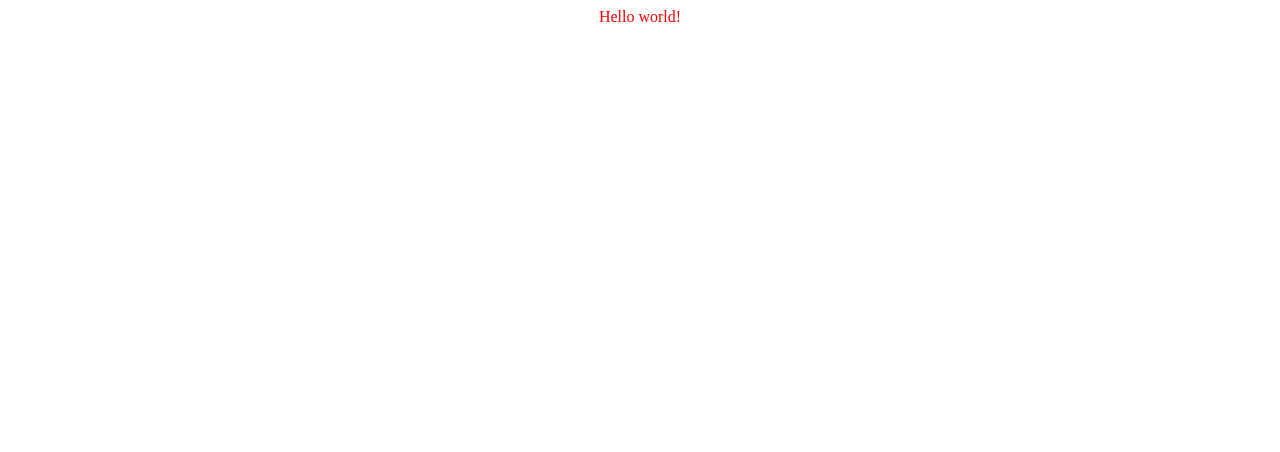
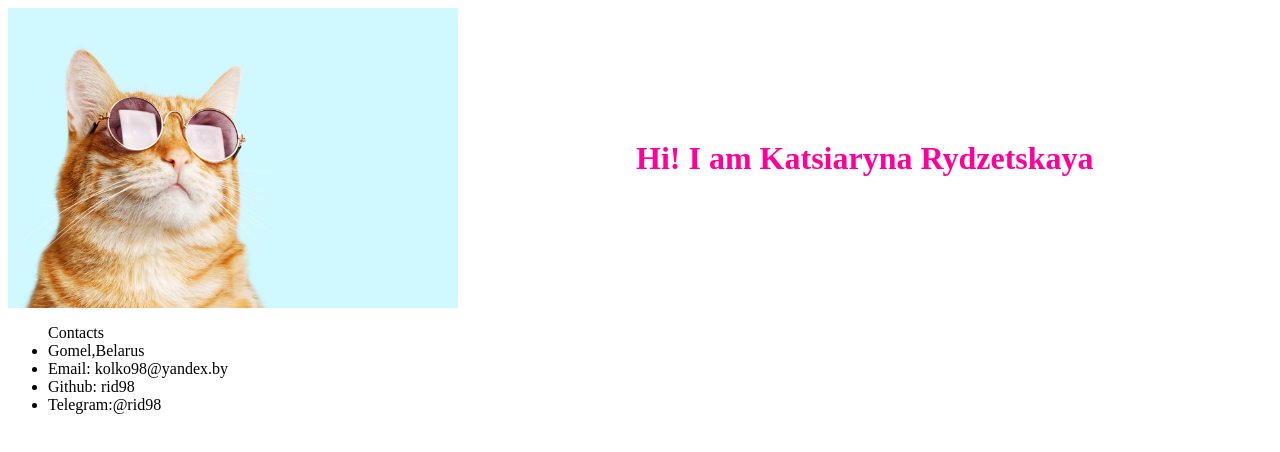
Before and after one commit to rid98/rsschool-cv, a plain HTML site: page index.html in a window 1280 px wide. Drawn offline with Linux system fonts and the light colour scheme.

Commit message:
feat: add contacts

```diff
--- a/index.html
+++ b/index.html
@@ -5,11 +5,25 @@
     <meta http-equiv="X-UA-Compatible" content="IE=edge">
     <meta name="viewport" content="width=device-width, initial-scale=1.0">
     <link rel="stylesheet" href="style.css">
-    <title>Document</title>
+    <title>Katsiaryna Rydzetskaya</title>
 </head>
+<header>
+    <img class="avatar" src="img/ava.jpg" alt="Avatar">
+    <h1>Hi! I am Katsiaryna Rydzetskaya</h1>
+</header>
 <body>
-    <div class="block">
-        <span> Hello world!</span>
+    <div>
+        <ul> Contacts
+            <li> Gomel,Belarus</li>
+            <li> Email: kolko98@yandex.by </li>
+            <li> Github: rid98 </li>
+            <li> Telegram:@rid98</li>
+        </ul>
     </div>
+    <div>
+
+
+    </div>
+
 </body>
 </html>
--- a/style.css
+++ b/style.css
@@ -1,5 +1,16 @@
-.block{
-    color: red ;
+header{
+    color: rgb(255, 0, 157) ;
     display: flex;
+    justify-content: space-between;
+
+}
+h1{
+    display: flex;
+    flex-grow: 1;
+    align-items: center;
     justify-content: center;
 }
+.avatar{
+    height: 300px;
+}
+;
```
Also changed, not shown: img/ava.jpg (added).
